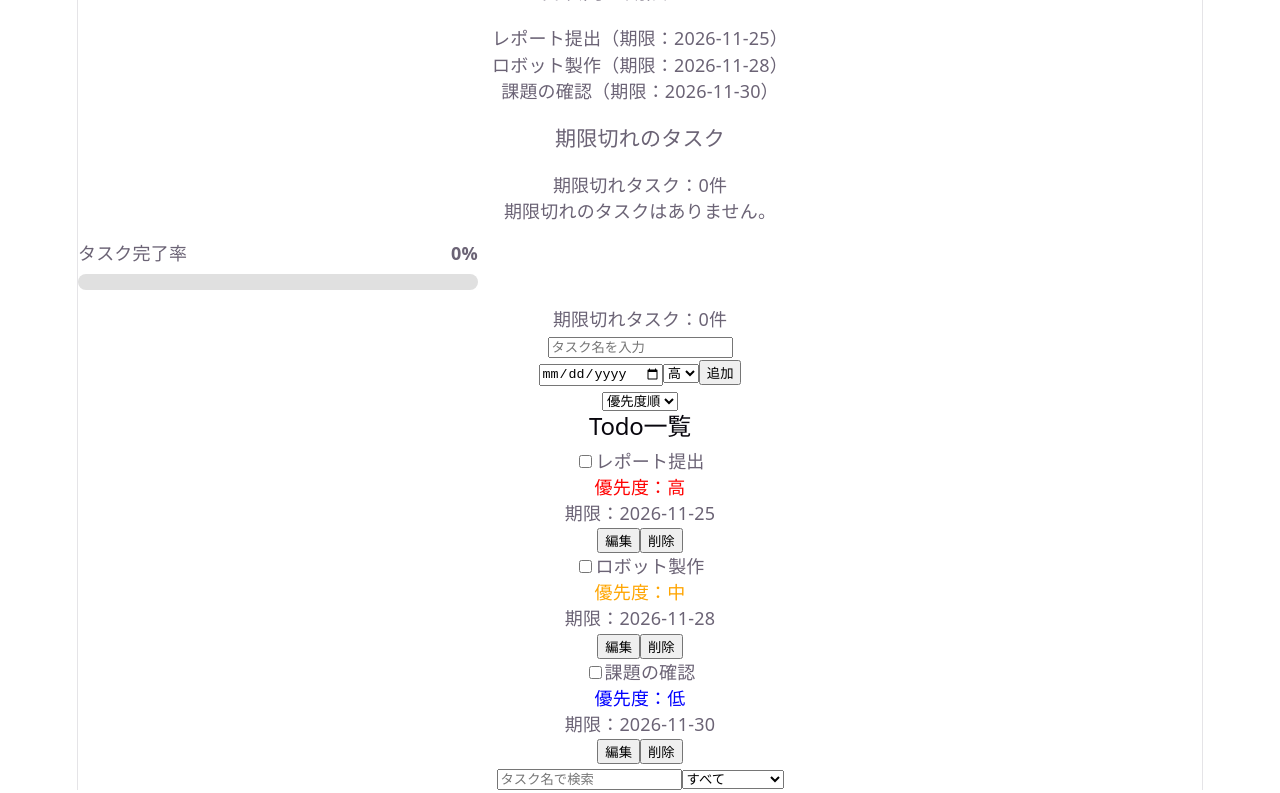
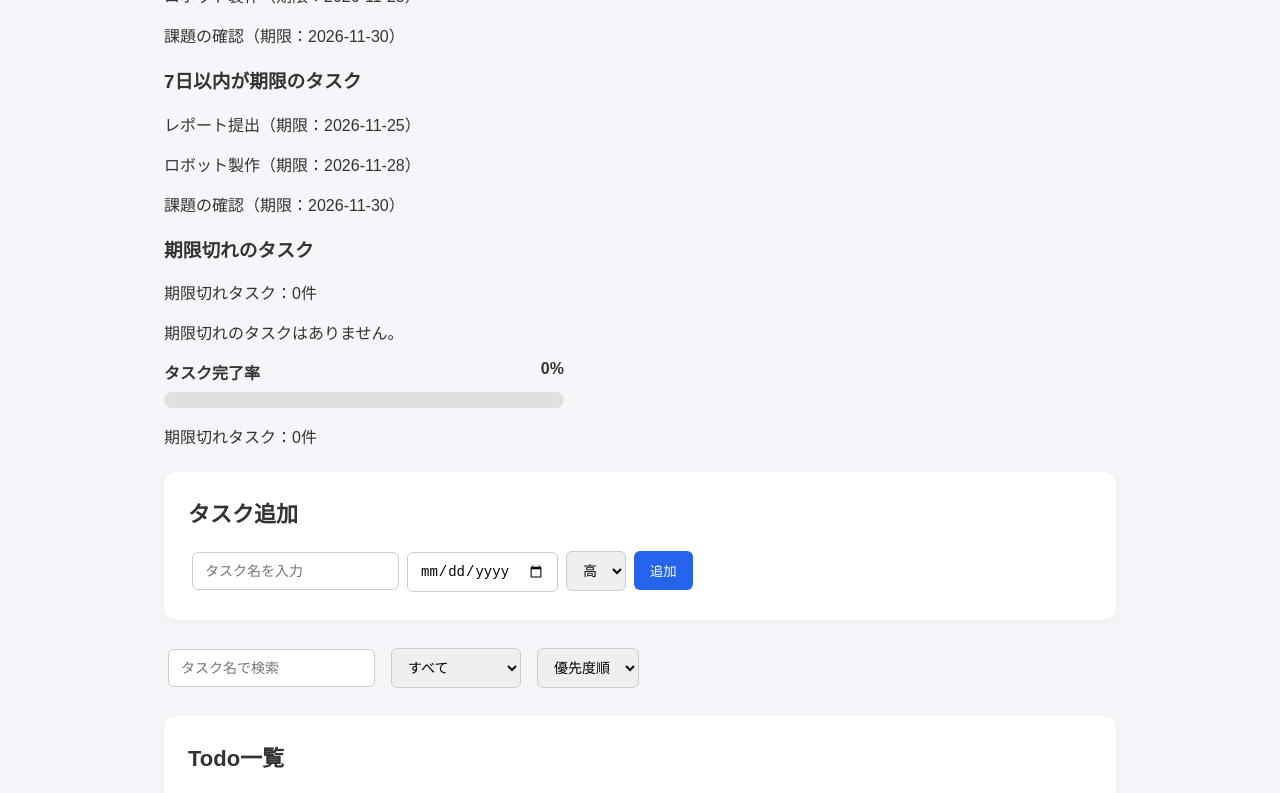
Before and after one commit to zassou-robo/MyToDo_App, a React (Vite) app: page / in a window 1280 px wide. Shown: the part 420-1213 px from the top of the page. Built offline with nearby package versions, Linux system fonts and the light colour scheme.

Commit message:
見た目を整えさせた

```diff
--- a/src/App.tsx
+++ b/src/App.tsx
@@ -58,12 +58,8 @@ function App() {
   const [filterType, setFilterType] = useState("all");
 
   const addTodo = () => {
-    if (title.trim() === "") {
-      return;
-    }
-    if(deadline.trim() === ""){
-      return;
-    }
+    if (title.trim() === "") return;
+    if (deadline.trim() === "") return;
 
     const newTodo: Todo = {
       id: Date.now(),
@@ -101,21 +97,23 @@ function App() {
 
     setTodos(newTodos);
   };
+
   const sortedTodos = [...todos].sort((a, b) => {
     if (sortType === "priority") {
       return a.priority - b.priority;
     }
 
-    if(sortType === "deadline"){
+    if (sortType === "deadline") {
       return a.deadline.localeCompare(b.deadline);
     }
 
-    if(sortType === "id"){
+    if (sortType === "id") {
       return a.id - b.id;
     }
 
     return 0;
   });
+
   const filteredTodos = sortedTodos
     .filter(todo =>
       todo.title.toLowerCase().includes(searchText.toLowerCase())
@@ -124,9 +122,11 @@ function App() {
       if (filterType === "incomplete") {
         return !todo.completed;
       }
+
       if (filterType === "completed") {
         return todo.completed;
       }
+
       return true;
     });
 
@@ -160,26 +160,63 @@ function App() {
   }, [todos]);
 
   return (
-    <main>
+    <main className="app-container">
       <Header
         title="My Todo App"
         task_amount={todos.length}
       />
+
       <Dashboard todos={todos} />
 
-      <section>
-      <input type="text" value={title} onChange={(event) => setTitle(event.target.value)} placeholder="タスク名を入力"/>
-      <p></p>
-      <input type="date" value={deadline} onChange={(event) => setDeadline(event.target.value)}/>
-      <select value={priority} onChange={(event) => setPriority(Number(event.target.value))} >
+      {/* タスク追加 */}
+      <section className="todo-form">
+        <h2>タスク追加</h2>
+
+        <input
+          type="text"
+          value={title}
+          onChange={(event) => setTitle(event.target.value)}
+          placeholder="タスク名を入力"
+        />
+
+        <input
+          type="date"
+          value={deadline}
+          onChange={(event) => setDeadline(event.target.value)}
+        />
+
+        <select
+          value={priority}
+          onChange={(event) => setPriority(Number(event.target.value))}
+        >
           <option value={1}>高</option>
           <option value={2}>中</option>
           <option value={3}>低</option>
         </select>
+
         <button onClick={addTodo}>
           追加
         </button>
       </section>
+
+      {/* 検索・フィルター・ソート */}
+      <section className="todo-controls">
+        <input
+          type="text"
+          value={searchText}
+          onChange={(event) => setSearchText(event.target.value)}
+          placeholder="タスク名で検索"
+        />
+
+        <select
+          value={filterType}
+          onChange={(event) => setFilterType(event.target.value)}
+        >
+          <option value="all">すべて</option>
+          <option value="incomplete">未完了のみ</option>
+          <option value="completed">完了済みのみ</option>
+        </select>
+
         <select
           value={sortType}
           onChange={(event) => setSortType(event.target.value)}
@@ -188,9 +225,12 @@ function App() {
           <option value="deadline">期限順</option>
           <option value="id">登録順</option>
         </select>
+      </section>
 
-      <section>
+      {/* Todo一覧 */}
+      <section className="todo-list">
         <h2>Todo一覧</h2>
+
         {filteredTodos.length > 0 ? (
           filteredTodos.map((todo) => (
             <TodoItem
@@ -202,7 +242,12 @@ function App() {
               onDelete={() => deleteTodo(todo.id)}
               onToggle={() => toggleTodo(todo.id)}
               onUpdate={(newTitle, newDeadline, newPriority) =>
-                  updateTodo(todo.id, newTitle, newDeadline, newPriority)
+                updateTodo(
+                  todo.id,
+                  newTitle,
+                  newDeadline,
+                  newPriority
+                )
               }
             />
           ))
@@ -210,20 +255,6 @@ function App() {
           <p>該当するタスクはありません。</p>
         )}
       </section>
-      <input
-        type="text"
-        value={searchText}
-        onChange={(event) => setSearchText(event.target.value)}
-        placeholder="タスク名で検索"
-      />
-      <select
-        value={filterType}
-        onChange={(event) => setFilterType(event.target.value)}
-      >
-        <option value="all">すべて</option>
-        <option value="incomplete">未完了のみ</option>
-        <option value="completed">完了済みのみ</option>
-      </select>
     </main>
   );
 }
--- a/src/index.css
+++ b/src/index.css
@@ -1,115 +1,76 @@
-:root {
-  --text: #6b6375;
-  --text-h: #08060d;
-  --bg: #fff;
-  --border: #e5e4e7;
-  --code-bg: #f4f3ec;
-  --accent: #aa3bff;
-  --accent-bg: rgba(170, 59, 255, 0.1);
-  --accent-border: rgba(170, 59, 255, 0.5);
-  --social-bg: rgba(244, 243, 236, 0.5);
-  --shadow:
-    rgba(0, 0, 0, 0.1) 0 10px 15px -3px, rgba(0, 0, 0, 0.05) 0 4px 6px -2px;
 
-  --sans: system-ui, 'Segoe UI', Roboto, sans-serif;
-  --heading: system-ui, 'Segoe UI', Roboto, sans-serif;
-  --mono: ui-monospace, Consolas, monospace;
-
-  font: 18px/145% var(--sans);
-  letter-spacing: 0.18px;
-  color-scheme: light dark;
-  color: var(--text);
-  background: var(--bg);
-  font-synthesis: none;
-  text-rendering: optimizeLegibility;
-  -webkit-font-smoothing: antialiased;
-  -moz-osx-font-smoothing: grayscale;
-
-  @media (max-width: 1024px) {
-    font-size: 16px;
-  }
-}
-
-@media (prefers-color-scheme: dark) {
-  :root {
-    --text: #9ca3af;
-    --text-h: #f3f4f6;
-    --bg: #16171d;
-    --border: #2e303a;
-    --code-bg: #1f2028;
-    --accent: #c084fc;
-    --accent-bg: rgba(192, 132, 252, 0.15);
-    --accent-border: rgba(192, 132, 252, 0.5);
-    --social-bg: rgba(47, 48, 58, 0.5);
-    --shadow:
-      rgba(0, 0, 0, 0.4) 0 10px 15px -3px, rgba(0, 0, 0, 0.25) 0 4px 6px -2px;
-  }
-
-  #social .button-icon {
-    filter: invert(1) brightness(2);
-  }
-}
-
-#root {
-  width: 1126px;
-  max-width: 100%;
-  margin: 0 auto;
-  text-align: center;
-  border-inline: 1px solid var(--border);
-  min-height: 100svh;
-  display: flex;
-  flex-direction: column;
+/* 全体設定 */
+* {
   box-sizing: border-box;
 }
 
 body {
   margin: 0;
+  font-family: sans-serif;
+  background-color: #f4f6f9;
+  color: #333;
 }
 
-h1,
-h2 {
-  font-family: var(--heading);
-  font-weight: 500;
-  color: var(--text-h);
+/* アプリ全体 */
+.app-container {
+  width: 100%;
+  max-width: 1000px;
+  margin: 0 auto;
+  padding: 32px 24px;
 }
 
-h1 {
-  font-size: 56px;
-  letter-spacing: -1.68px;
-  margin: 32px 0;
-  @media (max-width: 1024px) {
-    font-size: 36px;
-    margin: 20px 0;
-  }
-}
-h2 {
-  font-size: 24px;
-  line-height: 118%;
-  letter-spacing: -0.24px;
-  margin: 0 0 8px;
-  @media (max-width: 1024px) {
-    font-size: 20px;
-  }
-}
-p {
-  margin: 0;
+/* ヘッダー */
+header {
+  margin-bottom: 28px;
 }
 
-code,
-.counter {
-  font-family: var(--mono);
-  display: inline-flex;
-  border-radius: 4px;
-  color: var(--text-h);
+header h1 {
+  font-size: 28px;
+  margin-bottom: 8px;
 }
 
-code {
-  font-size: 15px;
-  line-height: 135%;
-  padding: 4px 8px;
-  background: var(--code-bg);
+/* セクション */
+.todo-form,
+.todo-list {
+  background-color: white;
+  padding: 24px;
+  margin-top: 24px;
+  border-radius: 12px;
+  box-shadow: 0 2px 8px rgba(0, 0, 0, 0.05);
 }
 
+/* 入力欄・選択欄 */
+input,
+select {
+  padding: 10px 12px;
+  border: 1px solid #ccc;
+  border-radius: 6px;
+  font-size: 14px;
+  margin: 4px;
+}
+
+/* ボタン */
+button {
+  padding: 10px 16px;
+  border: none;
+  border-radius: 6px;
+  background-color: #2563eb;
+  color: white;
+  cursor: pointer;
+  margin: 4px;
+}
+
+button:hover {
+  background-color: #1d4ed8;
+}
+
+/* 見出し */
+h2 {
+  margin-top: 0;
+  font-size: 22px;
+}
+
+/* 進捗バー */
 .progress-container {
   width: 100%;
   max-width: 400px;
@@ -137,3 +98,27 @@ code {
   border-radius: 8px;
   transition: width 0.3s ease;
 }
+
+/* スマホ対応 */
+@media (max-width: 600px) {
+  .app-container {
+    padding: 16px 12px;
+  }
+
+  .todo-form,
+  .todo-list {
+    padding: 16px;
+  }
+
+  input,
+  select {
+    max-width: 100%;
+  }
+}
+.todo-controls {
+  margin-top: 24px;
+  display: flex;
+  flex-wrap: wrap;
+  align-items: center;
+  gap: 8px;
+}
```
Lines whose indentation alone changed are shown as unchanged.
